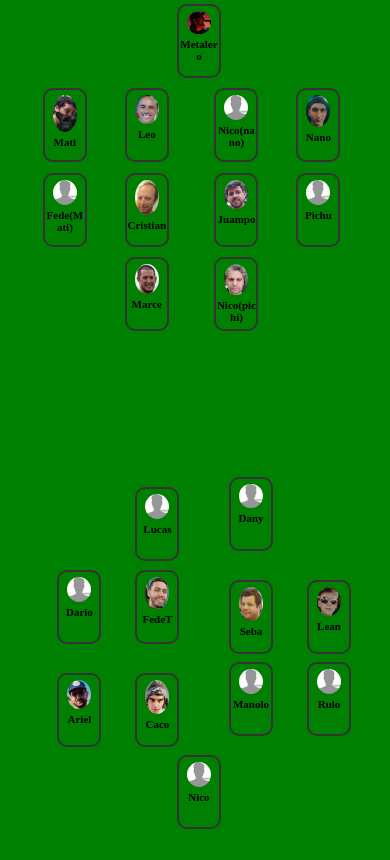
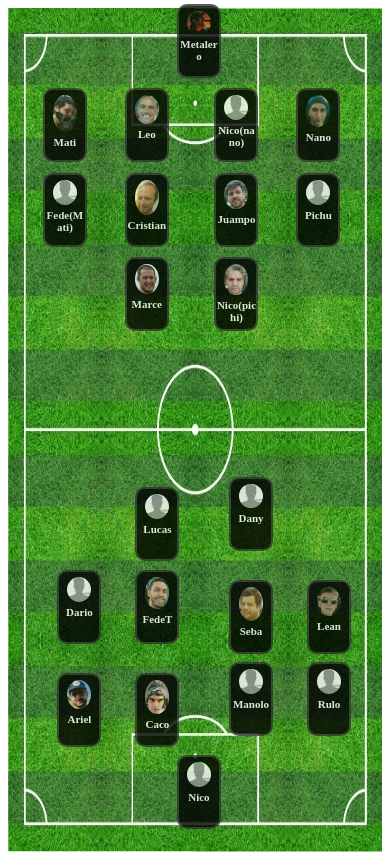
Before and after one commit to fedetempone/TeamPairing, a plain HTML site: page index.html in a window 390 px wide. Drawn offline with Linux system fonts and the light colour scheme.

Commit message:
agregado de imagenes de fondo y mejorado de responsive

```diff
--- a/index.css
+++ b/index.css
@@ -1,5 +1,10 @@
-body{
-    background-color: green;
+.imgBody{
+    width: 100%;
+    height: 800px;
+}
+
+.imgBodyVertical{
+    display: none;
 }
 /* Estilo para las cartas de los jugadores */
 .carta {
@@ -12,6 +17,9 @@ body{
     padding: 0%;
     display: inline-block;
     word-wrap: break-word;
+    background: black;
+    opacity: 0.8;
+    color: white;
 }
 
 /* Estilo para la imagen del jugador */
@@ -32,7 +40,7 @@ body{
 
 /* Estilo para las habilidades */
 .carta p {
-    font-size: 9px;
+    font-size: 10px;
     margin: 0;
 }
 
@@ -47,7 +55,7 @@ body{
 
 .posicion2{
     position: absolute;
-    top: 0;
+    top: 4%;
     left: 11%;
 }
 
@@ -71,7 +79,7 @@ body{
 
 .posicion6{
     position: absolute;
-    top: 0;
+    top: 4%;
     left: 22%;
 }
 
@@ -119,7 +127,7 @@ body{
 
 .posicion18{
     position: absolute;
-    top: 0;
+    top: 4%;
     right: 22%;
 }
 
@@ -155,13 +163,13 @@ body{
 
 .posicion15{
     position: absolute;
-    top: 24%;
+    top: 25%;
     right: 11%;
 }
 
 .posicion13{
     position: absolute;
-    top: 0;
+    top: 4%;
     right: 11%;
 }
 
@@ -183,6 +191,17 @@ body{
 }
 
 @media (max-width: 700px){
+
+    .imgBodyVertical{
+        display: block;
+        width: 100%;
+        height: 100vh;
+    }
+
+    .imgBody{
+        display: none;
+    }
+
     .carta{
         width: 80px;
         height: 70px;
--- a/index.html
+++ b/index.html
@@ -7,6 +7,8 @@
     <title>Equipos de Fútbol</title>
 </head>
 <body>
+    <img class="imgBody" src="./cancha.jpg" alt="">
+    <img class="imgBodyVertical" src="./canchaVertical.png" alt="">
     <div class="equipo" id="equipo1">
         <!-- Aquí se mostrarán los jugadores del equipo 1 -->
     </div>
```
Also changed, not shown: index.js (+2 -15 lines), cancha.jpg (added), canchaVertical.png (added).
